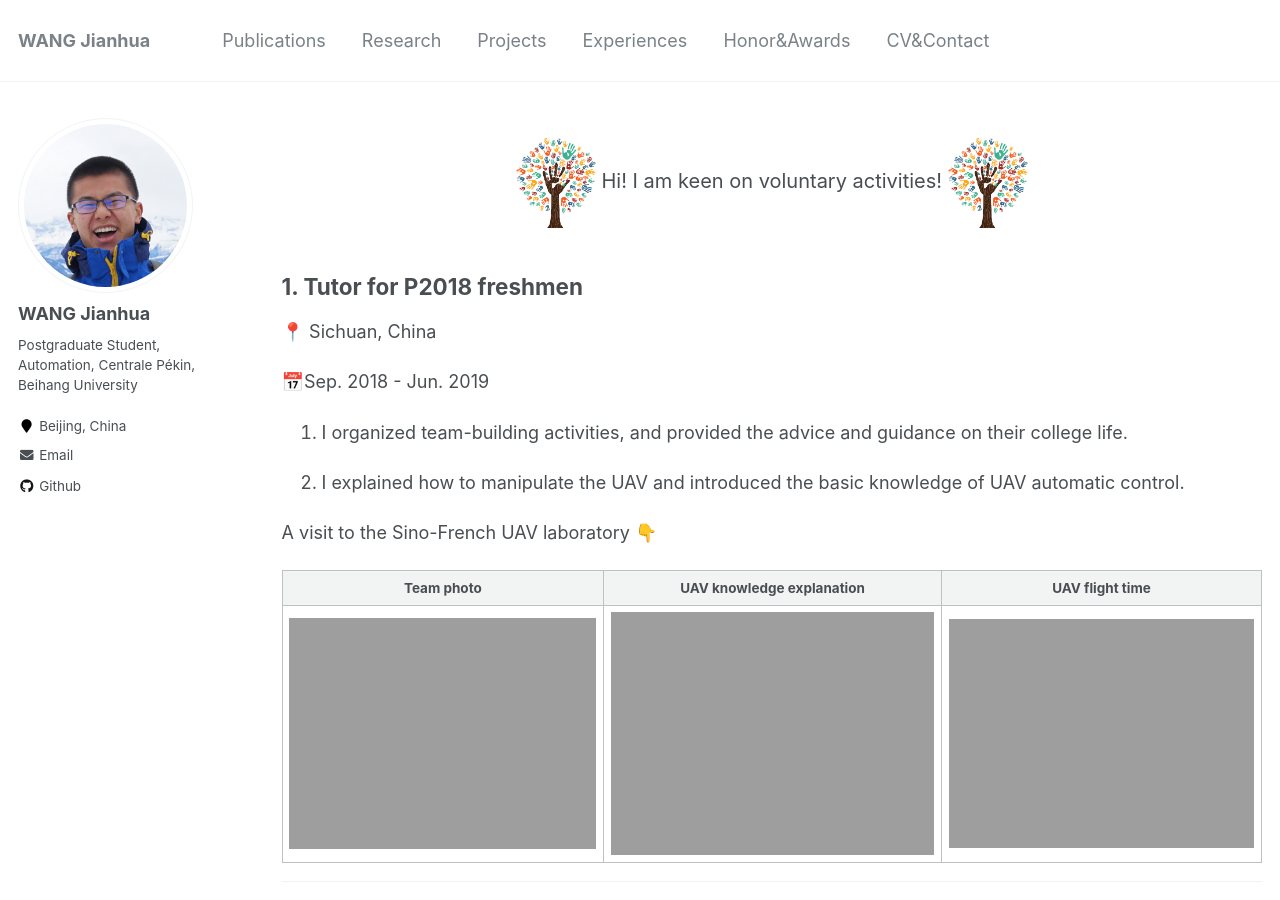
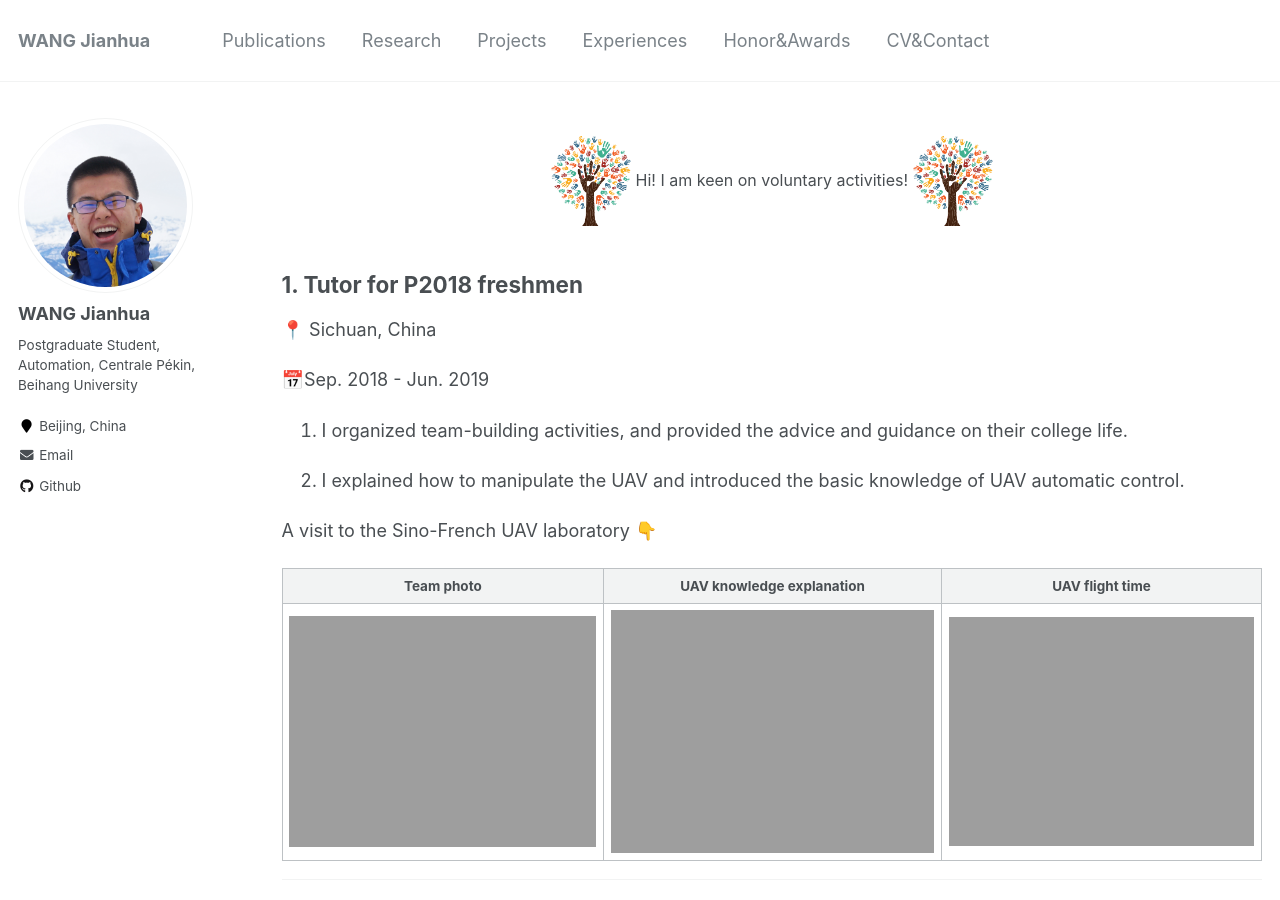
Before and after one commit to jianhua-WANG-ENS/old-homepage, a Jekyll site: the page built from _pages/Experiences.md, in a window 1280 px wide and 900 px high. Built offline with Jekyll 4.4.1, drawn with Linux system fonts in a browser that asks for light colours.

Commit message:
Update Experiences.md

```diff
--- a/_pages/Experiences.md
+++ b/_pages/Experiences.md
@@ -11,8 +11,8 @@ author_profile: true
 
 <!-- 在学习和科研之余，我还参加了很多志愿服务活动。 -->
 
-<p style="text-align:center; font-size:20px;">
-<img src="https://jianhua-WANG-BUAA.github.io/images/comptence.png" alt="comptence.png" border="0" width="80"/> Hi! I am keen on voluntary activities! <img src="https://jianhua-WANG-BUAA.github.io/images/comptence.png" alt="comptence.png" border="0" width="80"/>
+<p style="text-align:center;">
+<img src="https://jianhua-WANG-BUAA.github.io/images/comptence.png" alt="comptence.png" border="0" width="80"/><font size=3> Hi! I am keen on voluntary activities! </font> <img src="https://jianhua-WANG-BUAA.github.io/images/comptence.png" alt="comptence.png" border="0" width="80"/>
 </p>
 
 
```
